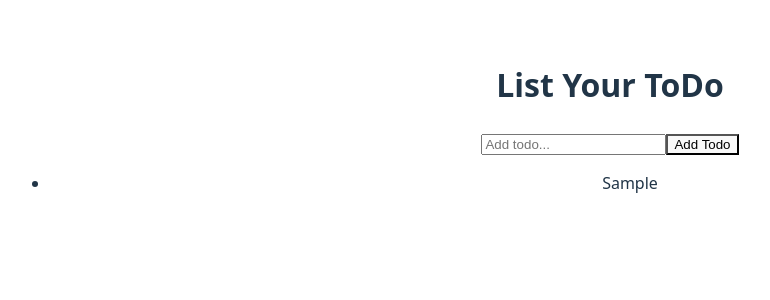
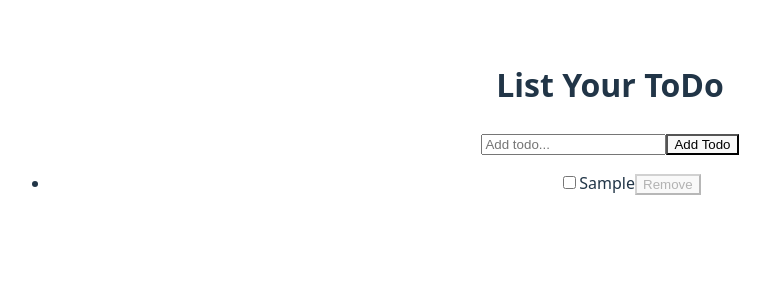
Before and after one commit to 1001hadi/reducer-lab, a React (Vite) app: page / in a window 1280 px wide. Both pictures are taken after typing "Sample" into the empty fields and a click on the button "Add Todo". Shown: the top 300 px of the page, without its empty margins (30-800 px from the left). Built offline with nearby package versions, Linux system fonts and the light colour scheme.

Commit message:
check box and delete btn added with check box toggle

```diff
--- a/src/App.jsx
+++ b/src/App.jsx
@@ -17,7 +17,7 @@ function App() {
         <TodoForm onAddTodo={handleAddTodo} />
         <ul>
           {todos.map((todo) => (
-            <TodosList key={todo.id} todo={todo} />
+            <TodosList key={todo.id} todo={todo} dispatch={dispatch} />
           ))}
         </ul>
       </div>
--- a/src/components/TodosList.jsx
+++ b/src/components/TodosList.jsx
@@ -1,7 +1,18 @@
-const TodosList = ({ todo }) => {
+const TodosList = ({ todo, dispatch }) => {
   return (
     <li>
+      <input
+        type="checkbox"
+        checked={todo.complete}
+        onChange={() => dispatch({ type: "toggle", id: todo.id })}
+      />
       <span>{todo.text}</span>
+      <button
+        onClick={() => dispatch({ type: "delete", id: todo.id })}
+        disabled={!todo.complete}
+      >
+        Remove
+      </button>
     </li>
   );
 };
--- a/src/hooks/useTodoReducer.js
+++ b/src/hooks/useTodoReducer.js
@@ -6,6 +6,12 @@ const todoReducer = (state, action) => {
   switch (action.type) {
     case "addTodo":
       return [{ id: Date.now(), text: action.text, complete: false }, ...state];
+    case "toggle":
+      return state.map((todo) =>
+        todo.id === action.id ? { ...todo, complete: !todo.complete } : todo
+      );
+    case "delete":
+      return state.filter((todo) => todo.id !== action.id);
     default:
       return state;
   }
```
